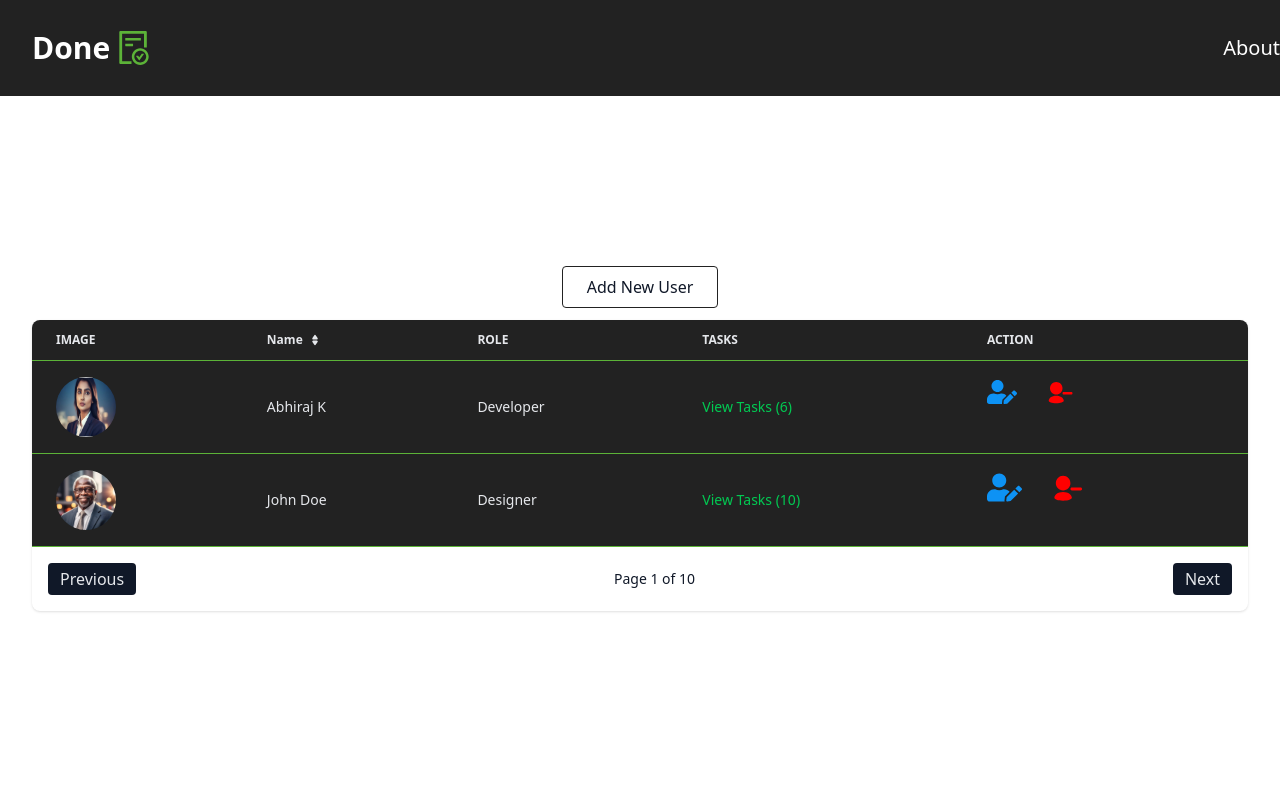
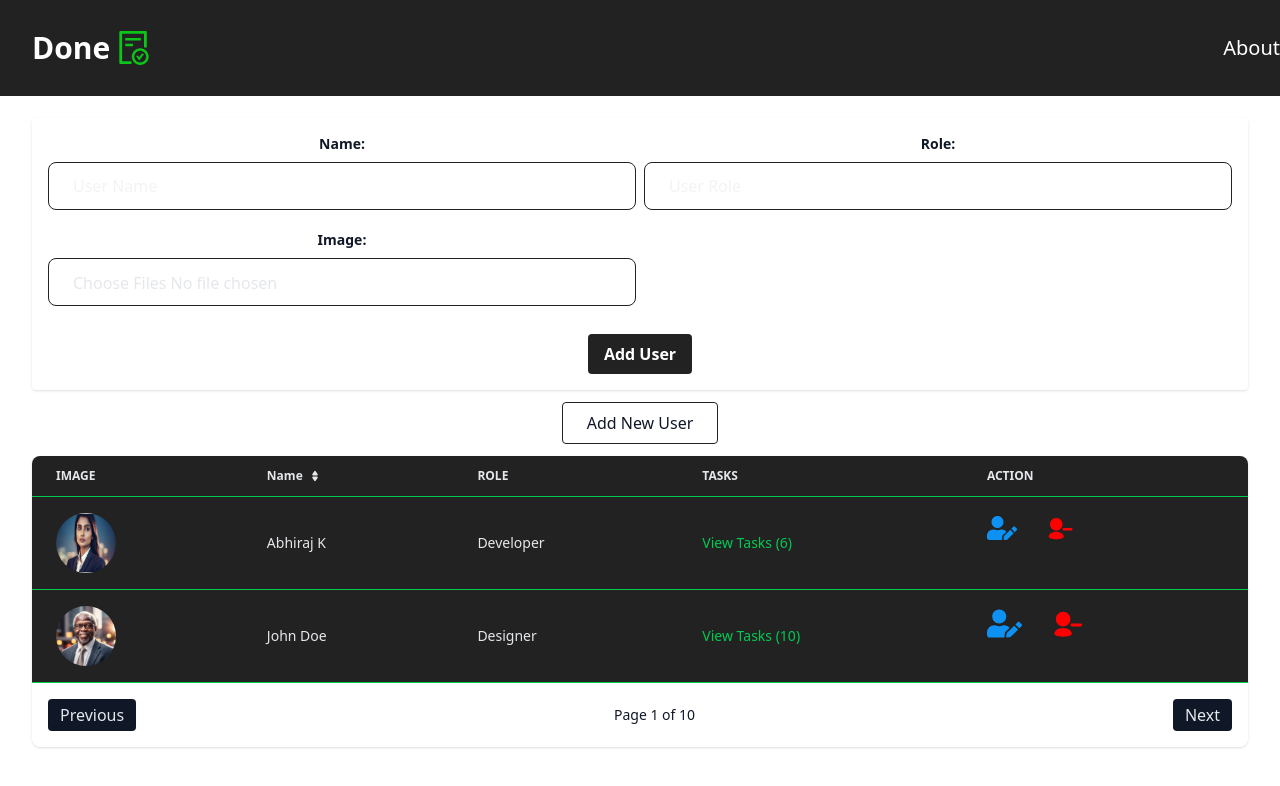
Before and after one commit to RethabileMatela/TaskManager, a React (Vite) app in the folder frontend/: page / in a window 1280 px wide. Shown: the top 786 px of the page. Built offline with nearby package versions, Linux system fonts and the light colour scheme.

Commit message:
react spinners, react hook form installed for userForm

```diff
--- a/frontend/package.json
+++ b/frontend/package.json
@@ -13,8 +13,10 @@
     "@tailwindcss/vite": "^4.1.7",
     "react": "^19.1.0",
     "react-dom": "^19.1.0",
+    "react-hook-form": "^7.56.4",
     "react-icons": "^5.5.0",
     "react-router-dom": "^7.6.0",
+    "react-spinners": "^0.17.0",
     "tailwindcss": "^4.1.7"
   },
   "devDependencies": {
--- a/frontend/src/components/Navbar.tsx
+++ b/frontend/src/components/Navbar.tsx
@@ -59,7 +59,7 @@ const Navbar = () => {
       <div className="flex-shrink-0  ml-8 flex items-center ">
         <span className="text-3xl font-bold text-white ">Done</span>
         &nbsp;
-        <AiOutlineFileDone size={40} color="#5CB338" />
+        <AiOutlineFileDone size={40} color="#0BC518" />
       </div>
     </Link>
 
--- a/frontend/src/models/userTable.model.ts
+++ b/frontend/src/models/users.model.ts
@@ -1,8 +1,13 @@
 export interface IUserTable {
     id: string;
-    image: string;
+    images: IImage[];
     name: string;
     role: string;
     numberOfTasks: number;
     actions: string;
   }
+
+  export interface IImage {
+    url: string;
+    file: any; // type of JS file
+  }
--- a/frontend/src/pages/Home.tsx
+++ b/frontend/src/pages/Home.tsx
@@ -1,12 +1,14 @@
 import { FaUserEdit } from "react-icons/fa"
 import Navbar from "../components/Navbar"
 import { TiUserDelete } from "react-icons/ti"
+import { UserForm } from "./user/UserForm"
 
 const Home = () => {
     return (
         <div className="w-full h-screen flex flex-col items-center justify-center  text-gray-200 ">
             <Navbar />
             <div className="w-full">
+                <UserForm onSubmit={() => { }} isSaving={false} isUpdating={false} isDeleting={false} />
                 <button className=" text-gray-900 border border-[#222222] py-2 px-6 gap-2 rounded inline-flex items-center m-3">
                     <span>
                         Add New User
@@ -16,7 +18,7 @@ const Home = () => {
                     <div className="overflow-x-auto rounded-lg shadow">
                         <table className="w-full text-sm text-left  text-gray-200">
                             {/* HEADER */}
-                            <thead className="text-xs uppercase border-b border-[#5CB338] bg-[#222222]">
+                            <thead className="text-xs uppercase border-b border-green-500 bg-[#222222]">
                                 <tr>
                                     <th scope="col" className="px-6 py-3">Image</th>
 
@@ -36,7 +38,7 @@ const Home = () => {
                             </thead>
                             {/* BODY */}
                             <tbody>
-                                <tr className="bg-[#222222] border-b  border-[#5CB338]">
+                                <tr className="bg-[#222222] border-b  border-green-500 ">
                                     <td className="px-6 py-4">
                                         <img src="/jane.jpg" alt="Abhiraj" className="w-15 h-15 rounded-full" />
                                     </td>
@@ -48,7 +50,7 @@ const Home = () => {
                                         <TiUserDelete size={30} color="red" />
                                     </td>
                                 </tr>
-                                <tr className="bg-[#222222] border-b border-[#5CB338]">
+                                <tr className="bg-[#222222] border-b border-green-500 ">
                                     <td className="px-6 py-4">
                                         <img src="/john.jpg" alt="John" className="w-15 h-15 rounded-full" />
                                     </td>
--- /dev/null
+++ b/frontend/src/pages/user/UserForm.tsx
@@ -0,0 +1,169 @@
+import React, { useEffect, useState } from "react";
+import { CircleLoader } from "react-spinners";
+import { useForm } from "react-hook-form";
+import type { IImage, IUserTable } from "../../models/users.model";
+
+interface Props {
+    onSubmit: (user: IUserTable) => void; // When form is submitted
+    initialData?: IUserTable; // If there is data, form is now in update mode not create
+    isSaving: boolean; // Is saving in progress?
+    isUpdating: boolean; // Is updating in progress?
+    isDeleting: boolean; // Is deleting in progress?
+}
+
+export const UserForm: React.FC<Props> = ({
+    onSubmit,
+    initialData,
+    isSaving,
+}) => {
+    const {
+        register,
+        handleSubmit,
+        formState: { errors },
+        setValue,
+    } = useForm<IUserTable>({
+        defaultValues: initialData || {
+            id: "",
+            images: [],
+            name: "",
+            role: "",
+        },
+    });
+    const [images, setImages] = useState<IImage[]>([]);
+
+    // Clean up previews on unmount
+    useEffect(() => {
+        return () => {
+            images.forEach((img) => URL.revokeObjectURL(img.url));
+        };
+    }, [images]);
+
+
+    const handleImageChange = (e: React.ChangeEvent<HTMLInputElement>) => {
+        if (!e.target.files) return;
+
+        const files = Array.from(e.target.files);
+
+        // Revoke previous previews to avoid memory leaks
+        images.forEach((img) => URL.revokeObjectURL(img.url));
+
+        const newImages: IImage[] = files.map((file) => ({
+            file,
+            url: URL.createObjectURL(file),
+        }));
+
+        setImages(newImages); // Replace old images
+        // ✅ Manually update 'images' in form state
+        setValue("images", newImages, { shouldValidate: true });
+    };
+
+    const removeImage = (index: number) => {
+        const updated = [...images];
+        const removed = updated.splice(index, 1);
+        URL.revokeObjectURL(removed[0].url); // Clean up
+        setImages(updated);
+    };
+
+    return (
+        <form
+            onSubmit={handleSubmit(onSubmit)}
+            className="space-y-4 bg-white p-4 rounded shadow"
+        >
+            <div className="grid grid-cols-1 md:grid-cols-2 gap-2">
+                {/* NAME */}
+                <div className="mb-3">
+                    <label
+                        className="block text-gray-900 text-sm font-bold mb-2"
+                        htmlFor="name"
+                        data-testid={"name"}
+                    >
+                        Name:
+                    </label>
+                    <input
+                        className="w-full h-12 rounded-lg border border-stroke bg-transparent py-4 pl-6 pr-10 outline-none border-[#222222] focus:border-green-500 focus:border-2"
+                        placeholder="User Name"
+                        {...register("name", { required: "User name is required" })}
+                    />
+                    {errors.name && (
+                        <p className="text-red-500 text-sm pt-1">{errors.name.message}</p>
+                    )}
+                </div>
+                {/* ROLE */}
+                <div className="mb-3">
+                    <label
+                        className="block text-gray-900 text-sm font-bold mb-2"
+                        htmlFor="role"
+                        data-testid={"role"}
+                    >
+                        Role:
+                    </label>
+                    <input
+                        className="w-full h-12 rounded-lg border border-stroke bg-transparent py-4 pl-6 pr-10 outline-none border-[#222222] focus:border-green-500 focus:border-2"
+                        placeholder="User Role"
+                        {...register("role", { required: "User role is required" })}
+                    />
+                    {errors.role && (
+                        <p className="text-red-500 text-sm pt-1">{errors.role.message}</p>
+                    )}
+                </div>
+                {/* IMAGES */}
+                <div className="mb-3">
+                    <label
+                        className="block text-gray-900 text-sm font-bold mb-2"
+                        htmlFor="images"
+                        data-testid={"images"}
+                    >
+                        Image:
+                    </label>
+                    <input
+                        type="file"
+                        accept="image/*"
+                        multiple
+                        onChange={handleImageChange}
+                        className="w-full h-12 rounded-lg border border-stroke bg-transparent py-3 pl-6 pr-10 outline-none border-[#222222] focus:border-green-500 focus:border-2"
+                    />
+
+                    {images.length > 0 && (
+                        <div className="space-y-2">
+                            {images.map((img, index) => (
+                                <div
+                                    key={index}
+                                    className="flex items-center gap-4 border p-2 rounded"
+                                >
+                                    <img
+                                        src={img.url}
+                                        alt={`Preview ${index}`}
+                                    className="w-24 h-24 object-cover rounded"/>
+                                    <button
+                                        type="button"
+                                        onClick={() => removeImage(index)}
+                                        className="text-red-600 hover:underline"
+                                    >
+                                        Remove
+                                    </button>
+                                </div>
+                            ))}
+                        </div>
+                    )}
+                </div>
+            </div>
+
+            <div className="flex justify-center items-center">
+                <button
+                    className="bg-[#222222] text-white font-bold py-2 px-4 rounded focus:outline-none focus:shadow-outline"
+                    type="submit"
+                    data-testid="submitBtn"
+                    children={
+                        isSaving ? (
+                            <CircleLoader size={30} color="white" />
+                        ) : initialData ? (
+                            "Update User"
+                        ) : (
+                            "Add User"
+                        )
+                    }
+                ></button>
+            </div>
+        </form>
+    );
+};
```
Also changed, not shown: 1 other file (tests, documents, lock files or other folders).
